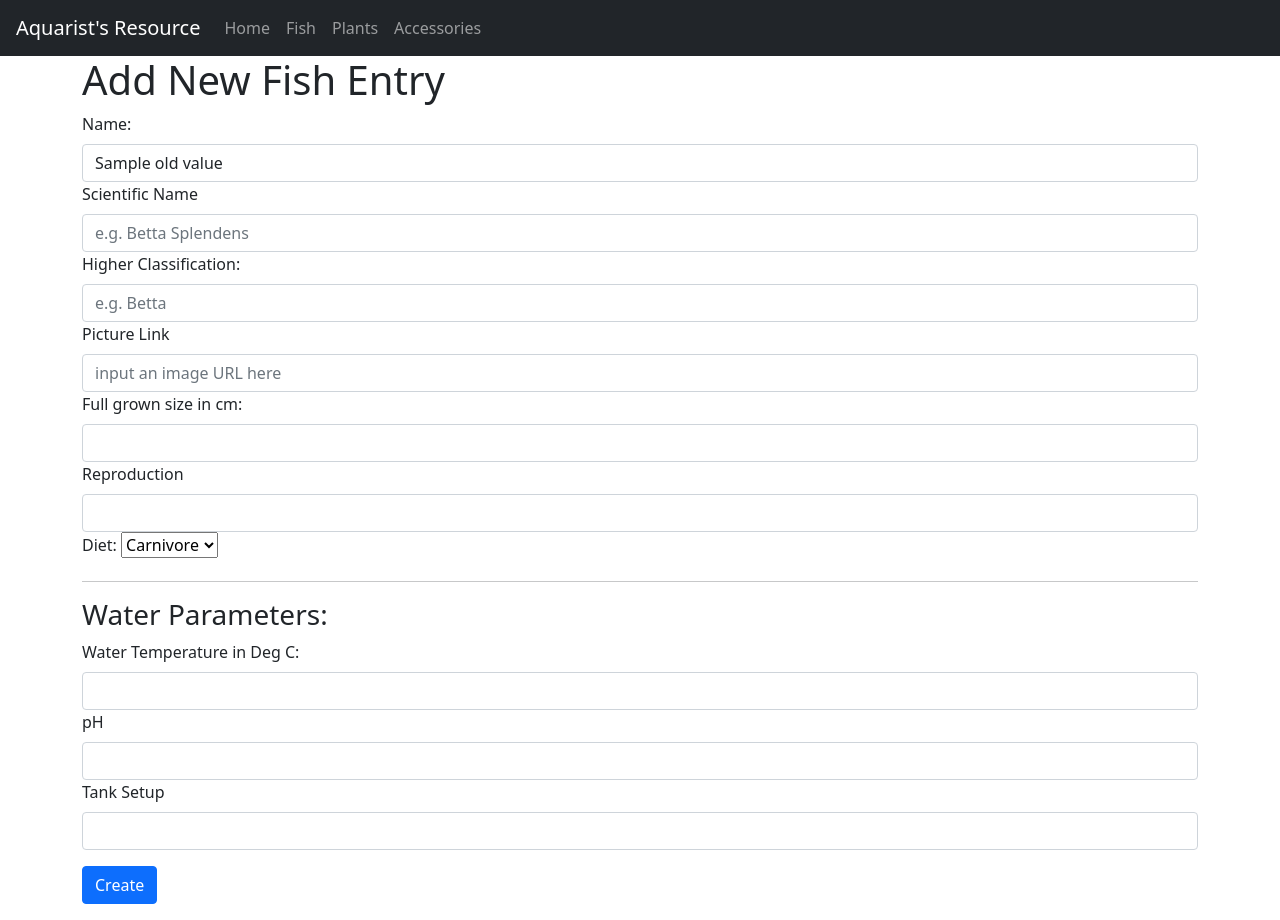
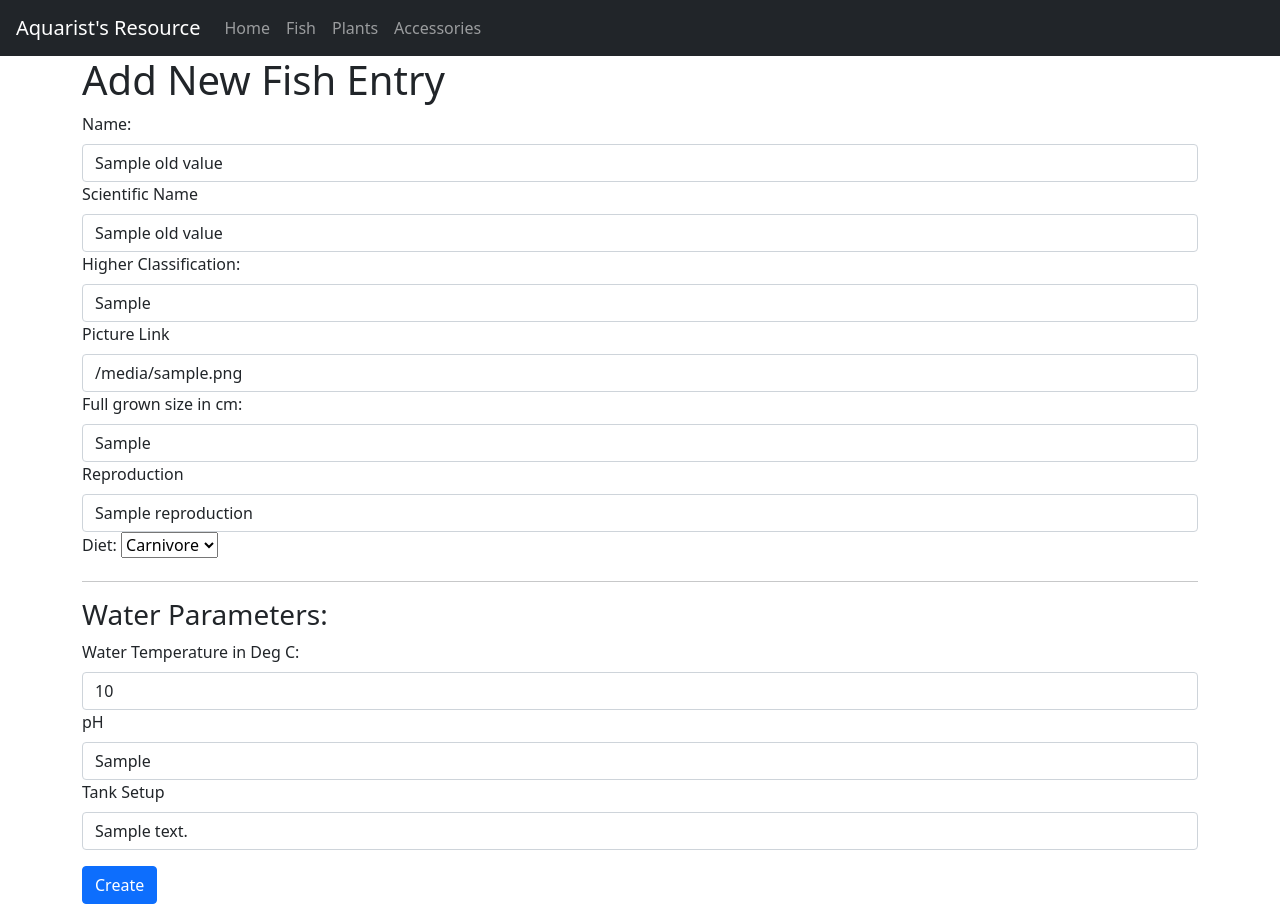
Before and after one commit to Code-Institute-Submissions/Malrhis-project3, a Flask app: template aquarist/templates/create_fish.template.html in a window 1280 px wide. Run offline with Flask 2, Linux system fonts and the light colour scheme; the template is opened without the code that fills it: most values are stand-ins (such as "Sample title", 1, 10 or a date in 2020).

Commit message:
Fix update fish form

```diff
--- a/aquarist/app.py
+++ b/aquarist/app.py
@@ -51,7 +51,7 @@ def show_all_fish():
 
 @app.route('/fish/create')
 def show_create_fish():
-    return render_template('create_fish.template.html')
+    return render_template('create_fish.template.html', old_values={})
 
 # route to process the form
 
@@ -122,7 +122,7 @@ def process_create_fish():
     else:
         return render_template('create_fish.template.html',
                                errors=errors,
-                               original_values=request.form)
+                               old_values=request.form)
 
 # DELETE
 # route to show the form for deletion
--- a/aquarist/templates/create_fish.template.html
+++ b/aquarist/templates/create_fish.template.html
@@ -4,7 +4,7 @@ Create Fish Form
 {% endblock%}
 
 {%block content%}
-<h1>Add New Fish Entry</h1>
+
 {%if errors|length > 0 %}
 <div class="alert alert-danger">
     {%for e in errors.values() %}
@@ -12,6 +12,9 @@ Create Fish Form
     {% endfor %}
 </div>
 {%endif%}
+
+<h1>Add New Fish Entry</h1>
+
 <form method="POST">
     <div>
         <label class="form-label">Name:</label>
@@ -19,45 +22,49 @@ Create Fish Form
     </div>
     <div>
         <label class="form-label">Scientific Name </label>
-        <input type="text" placeholder="e.g. Betta Splendens" name="scientific_name" class="form-control">
+        <input type="text" placeholder="e.g. Betta Splendens" value="{{old_values.scientific_name}}"
+            name="scientific_name" class="form-control">
     </div>
     <div>
         <label class="form-label">Higher Classification: </label>
-        <input type="text" placeholder="e.g. Betta" name="higher_classification" class="form-control">
+        <input type="text" placeholder="e.g. Betta" value="{{old_values.higher_classification}}"
+            name="higher_classification" class="form-control">
     </div>
     <div>
         <label class="form-label">Picture Link</label>
-        <input type="text" placeholder="input an image URL here" name="fish_picture" class="form-control">
+        <input type="text" placeholder="input an image URL here" value="{{old_values.fish_picture}}" name="fish_picture"
+            class="form-control">
     </div>
     <div>
         <label class="form-label">Full grown size in cm: </label>
-        <input type="text" name="full_grown_size_in_cm" class="form-control">
+        <input type="text" value="{{old_values.full_grown_size_in_cm}}" name="full_grown_size_in_cm"
+            class="form-control">
     </div>
     <div>
         <label class="form-label">Reproduction</label>
-        <input type="text" name="reproduction" class="form-control">
+        <input type="text" value="{{old_values.reproduction}}" name="reproduction" class="form-control">
     </div>
     <div>
         <label class="form-label">Diet: </label>
         <select name="diet">
-            <option>Carnivore</option>
-            <option>Omnivore</option>
-            <option>Herbivore</option>
+            <option {%if old_values.diet == 'Carnivore'%} selected {%endif%}>Carnivore </option>
+            <option {%if old_values.diet == 'Omnivore'%} selected {%endif%}>Omnivore </option>
+            <option {%if old_values.diet == 'Herbivore'%} selected {%endif%}></option>Herbivore </option>
         </select>
     </div>
     <hr>
     <h3>Water Parameters:</h3>
     <div>
         <label class="form-label">Water Temperature in Deg C: </label>
-        <input type="text" name="water_temp_in_degc" class="form-control">
+        <input type="text" value="{{old_values.water_temp_in_degc}}" name="water_temp_in_degc" class="form-control">
     </div>
     <div>
         <label class="form-label">pH</label>
-        <input type="text" name="pH" class="form-control">
+        <input type="text" value="{{old_values.pH}}" name="pH" class="form-control">
     </div>
     <div>
         <label class="form-label">Tank Setup</label>
-        <input type="text" name="tank_setup_text" class="form-control">
+        <input type="text" value="{{old_values.tank_setup_text}}" name="tank_setup_text" class="form-control">
     </div>
     <input type="submit" value="Create" class="btn btn-primary my-3">
 </form>
```
Also changed, not shown: aquarist/templates/show_update_fish.template.html (+33 -0 lines). Lines whose indentation alone changed are shown as unchanged.
